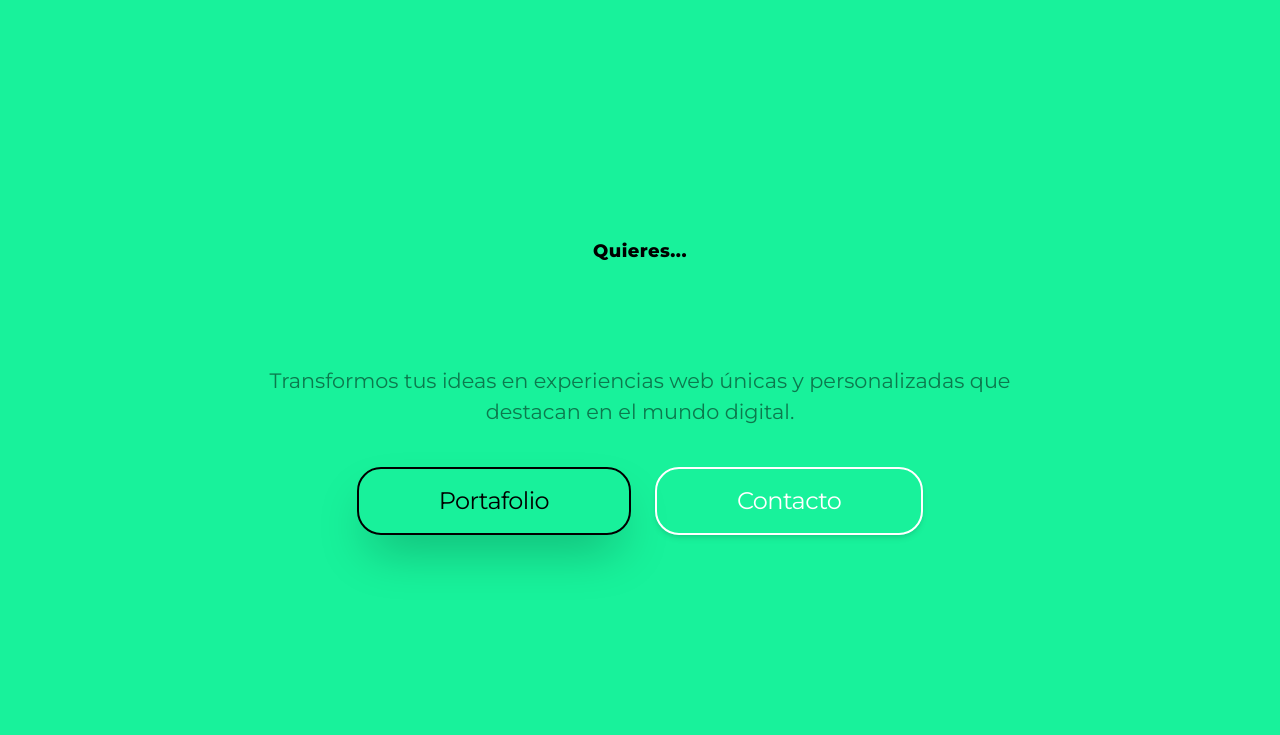
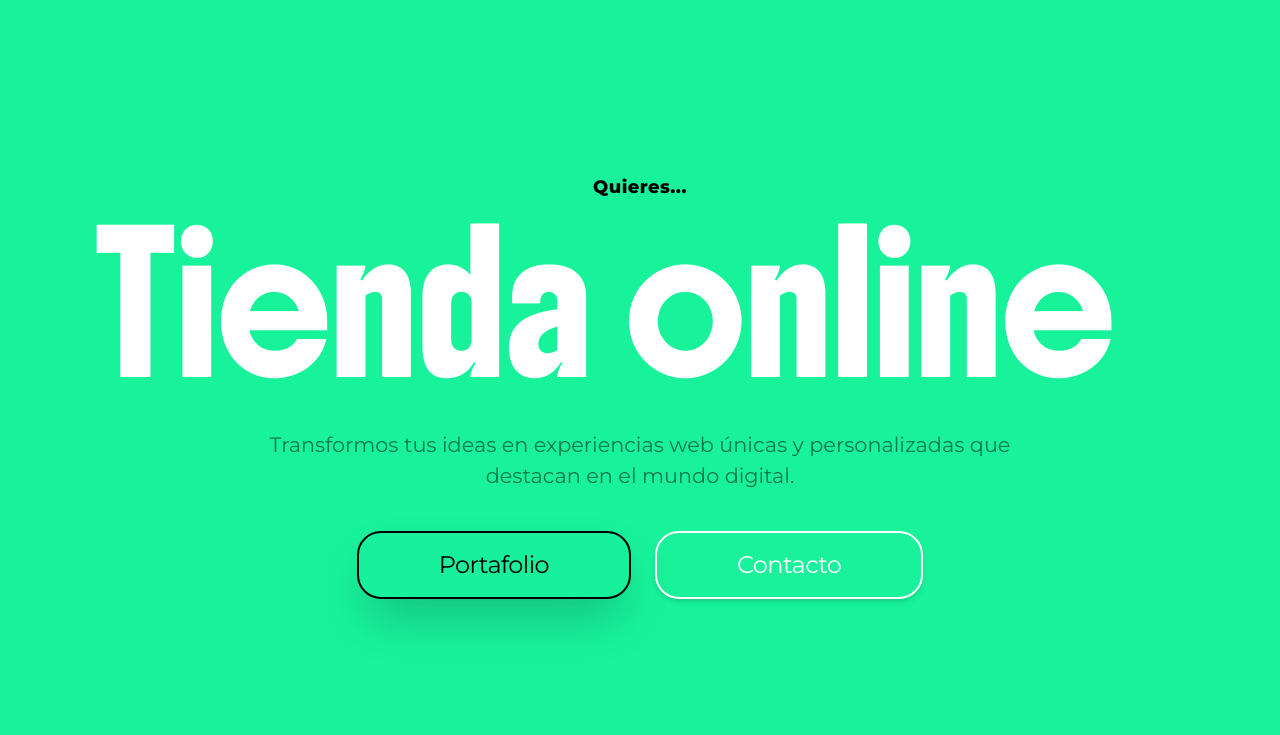
Before and after one commit to kcmsmartdev/kcmsmartweb, a website: page index.html in a window 1280 px wide. Shown: the part 65-800 px from the top of the page. Drawn offline with nearby package versions, Linux system fonts and the light colour scheme.

```diff
--- a/index.html
+++ b/index.html
@@ -53,7 +53,7 @@
         <!-- Contenido principal -->
           <span class="block font-MonserratExtraBold text-xs sm:text-sm md:text-base lg:text-lg tracking-wide">Quieres...</span>
           <div class="w-full flex flex-row items-center justify-center text-white text-5xl sm:text-4xl md:text-5xl lg:text-7xl xl:text-9xl mt-10">
-
+            <span id="typed" class="font-Boldonse text-center"></span>
           </div>
           <h1 class="w-full font-MonserratRegular text-[1em] mt-10 lg:text-[1.3em] text-black/50 text-center p-5 lg:w-[800px]">
             Transformos tus ideas en experiencias web únicas y personalizadas que destacan en el mundo digital.
```
